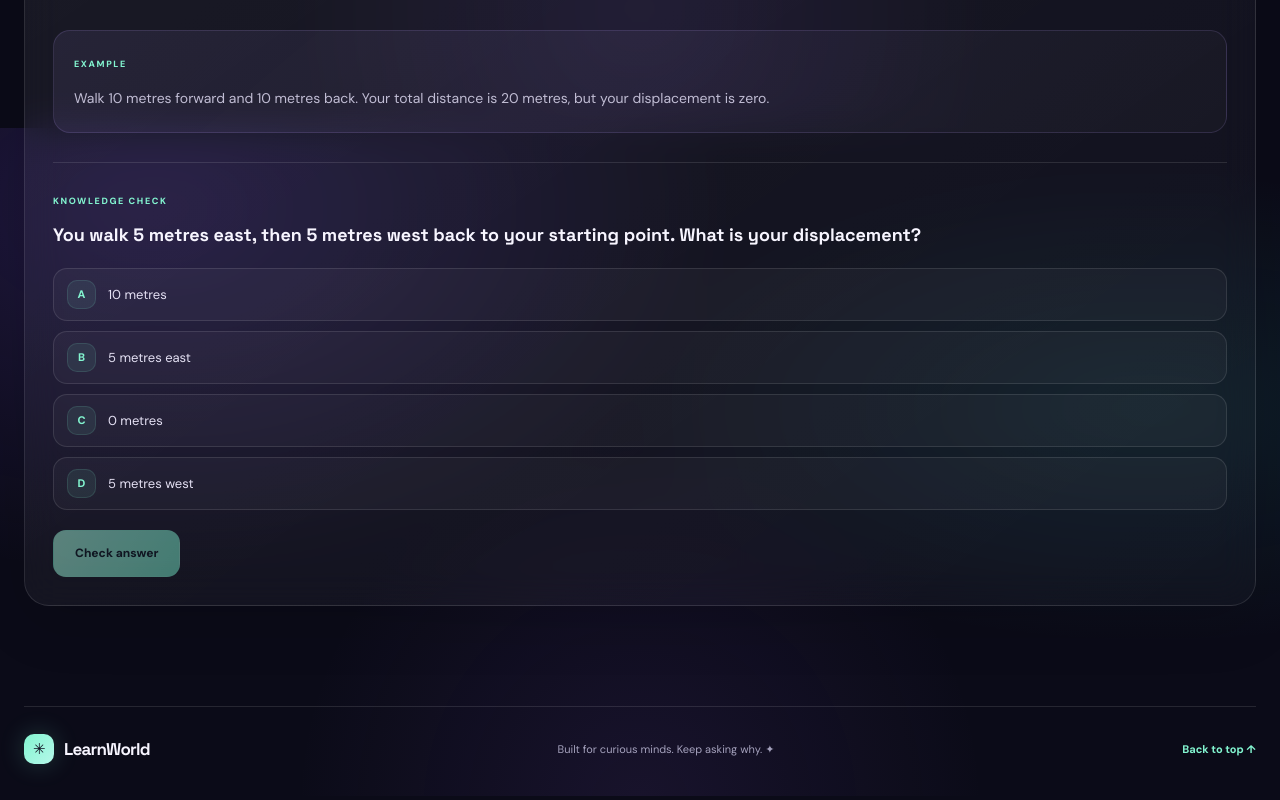
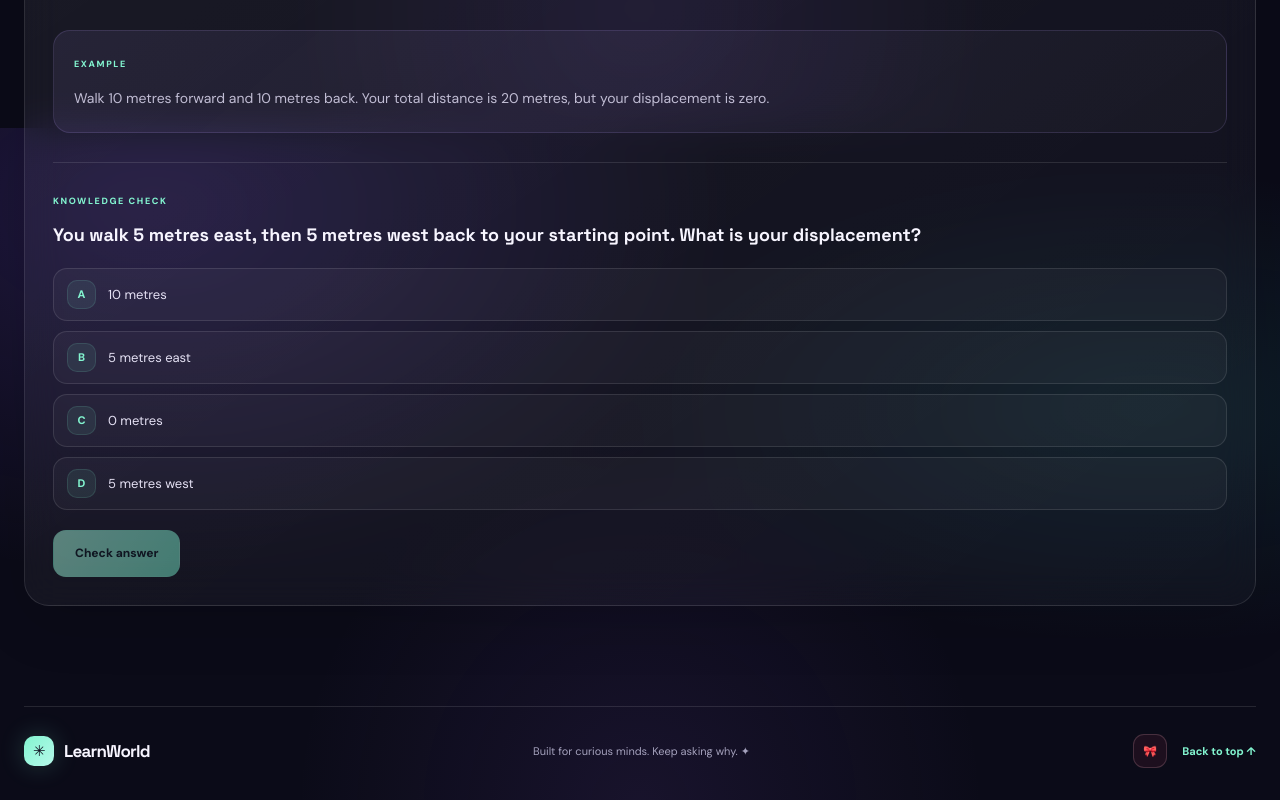
Before and after one commit to adnn-debug/learnworld, a React (Vite) app: page / in a window 1280 px wide. Shown: the part 3082-3882 px from the top of the page. Built offline with nearby package versions, Linux system fonts and the light colour scheme.

Commit message:
Add hidden secret base entry to LearnWorld

```diff
--- a/src/App.tsx
+++ b/src/App.tsx
@@ -1,5 +1,6 @@
 
 import { useState } from "react";
+import SecretBase from "./components/SecretBase";
 import "./App.css";
 
 import { subjects } from "./data/curriculum";
@@ -9,6 +10,7 @@ import ProgressPanel from "./components/ProgressPanel";
 import { useProgress } from "./hooks/useProgress";
 
 function App() {
+  const [activePage, setActivePage] = useState<"home" | "secret">("home");
   const [selectedId, setSelectedId] = useState("physics");
   const [selectedLessonId, setSelectedLessonId] = useState("motion");
 
@@ -79,6 +81,10 @@ function App() {
       </header>
 
       <main>
+        {activePage === "secret" ? (
+          <SecretBase onBack={() => setActivePage("home")} />
+        ) : (
+          <>
         <section className="hero">
           <div className="hero-copy">
             <div className="hero-pill">
@@ -321,6 +327,8 @@ function App() {
             onRecordAttempt={recordAttempt}
           />
         </section>
+          </>
+        )}
       </main>
 
       <footer className="footer">
@@ -329,9 +337,20 @@ function App() {
           LearnWorld
         </a>
         <span>Built for curious minds. Keep asking why. ✦</span>
-        <a className="back-to-top" href="#" aria-label="Back to top">
-          Back to top ↑
-        </a>
+        <div className="footer-actions">
+          <button
+            type="button"
+            className="secret-entry"
+            onClick={() => setActivePage(activePage === "secret" ? "home" : "secret")}
+            aria-label={activePage === "secret" ? "Return to LearnWorld" : "Open the secret base"}
+            title="A little hidden corner 🎀"
+          >
+            🎀
+          </button>
+          <a className="back-to-top" href="#" onClick={() => setActivePage("home")} aria-label="Back to top">
+            Back to top ↑
+          </a>
+        </div>
       </footer>
     </div>
   );
```
